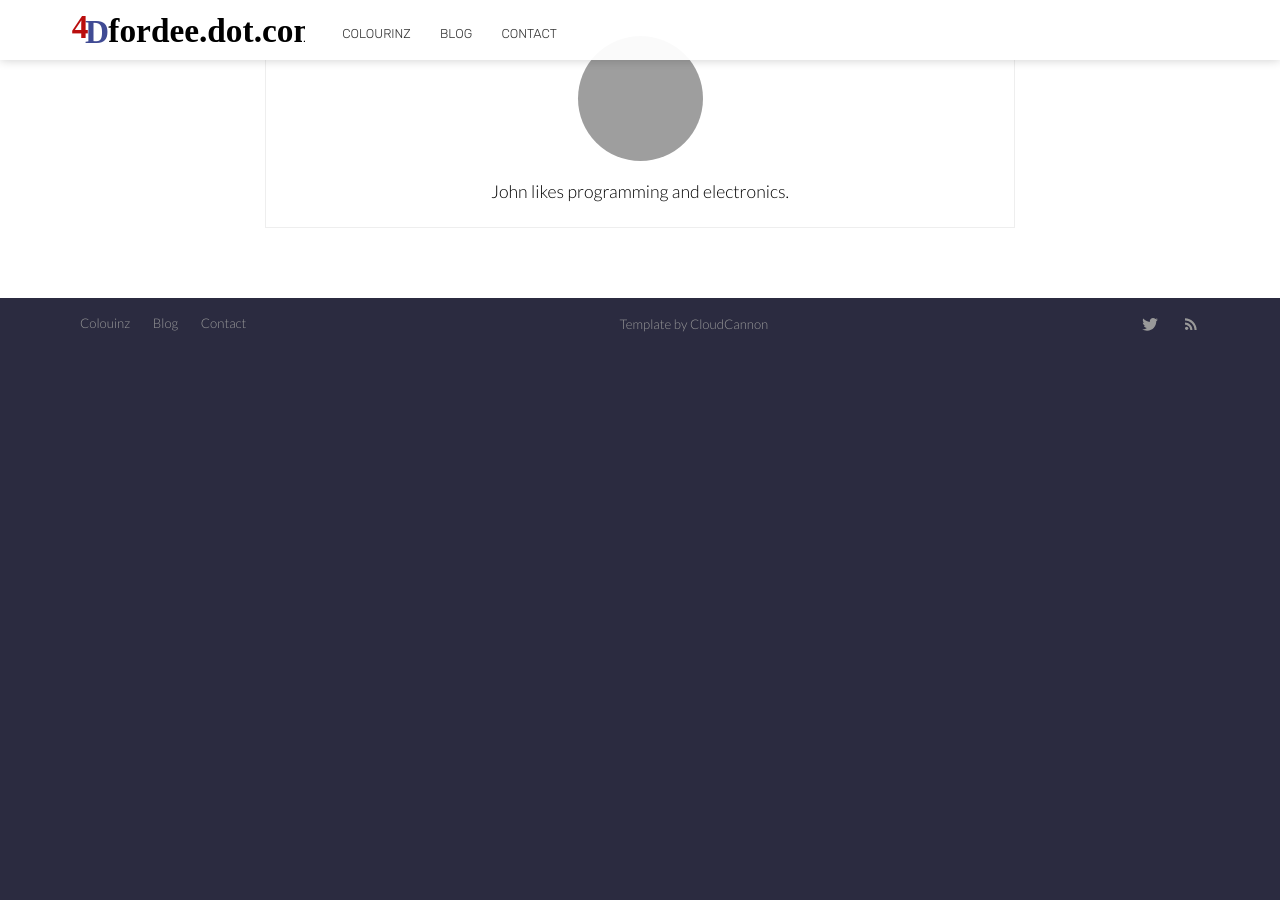
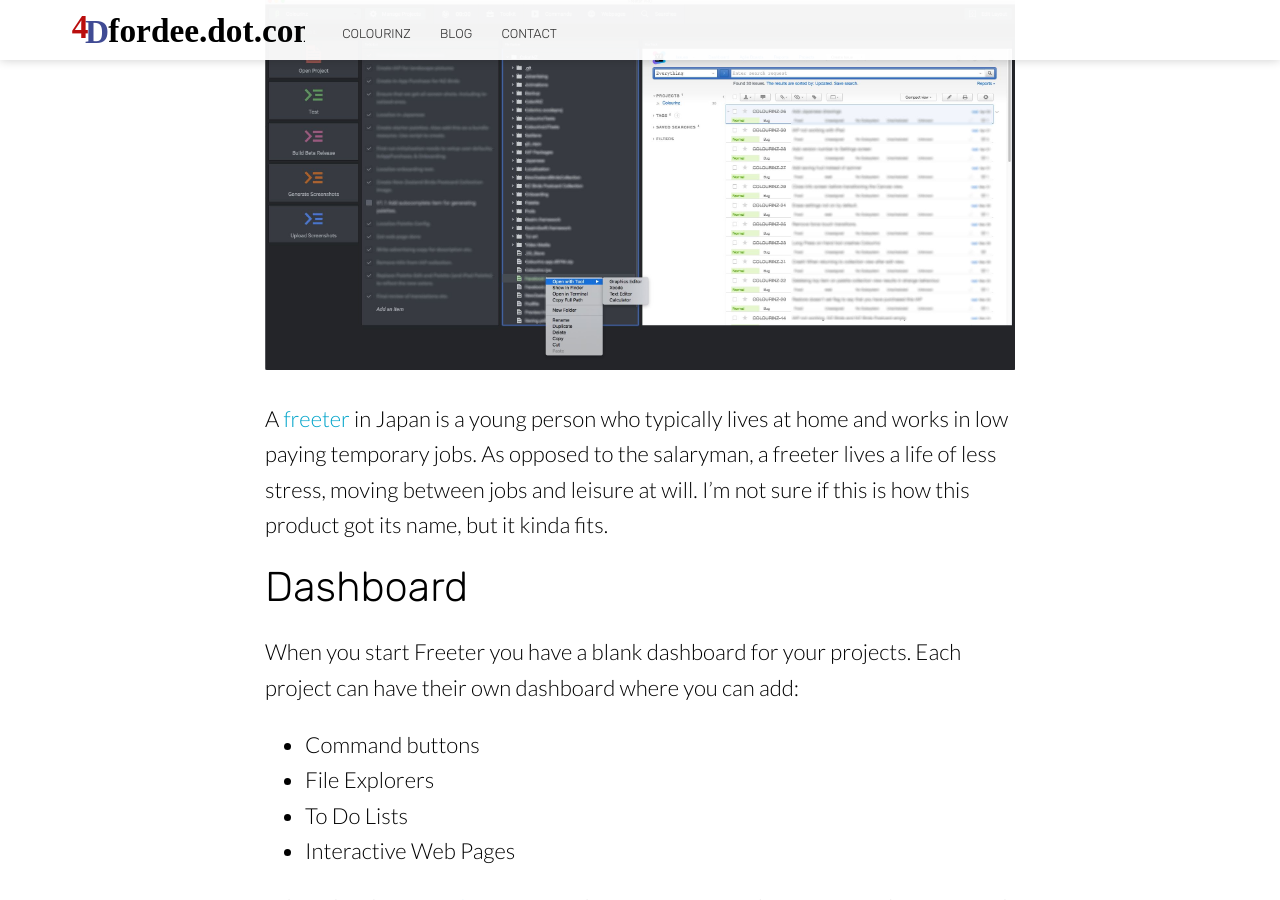
Before and after one commit to fordee/fordee.github.io, a Jekyll site: the page built from _posts/2017-04-01-freeter.md, in a window 1280 px wide and 900 px high, scrolled down 733 px. Built offline with Jekyll 4.4.1, drawn with Linux system fonts in a browser that asks for light colours; nearby versions of some CDN libraries; before the commit the page ends 1084 px from its top, so only the background shows below that; some of the changed text lies outside the part shown; grey boxes are pictures that could not be loaded.

Commit message:
Freeter blog entry. Staff pics.

```diff
--- a/_posts/2017-04-01-freeter.md
+++ b/_posts/2017-04-01-freeter.md
@@ -9,4 +9,22 @@ image: /images/Productivity.jpeg
 author_staff_member: john
 ---
 
-Freeter is a great new app for the Mac / Windows / Linux for simplifying your workflow.
+[Freeter](https://freeter.io/) is a great new app for the Mac / Windows / Linux for simplifying your workflow. It is essentially a dashboard into your projects.
+
+![Freeter](/images/freeter.jpeg)
+
+A [freeter](https://en.wikipedia.org/wiki/Freeter) in Japan is a young person who typically lives at home and works in low paying temporary jobs. As opposed to the salaryman, a freeter lives a life of less stress, moving between jobs and leisure at will. I'm not sure if this is how this product got its name, but it kinda fits.
+
+## Dashboard
+
+When you start Freeter you have a blank dashboard for your projects. Each project can have their own dashboard where you can add:
+* Command buttons
+* File Explorers
+* To Do Lists
+* Interactive Web Pages
+
+When developing [Colourinz](/colourinz/), I used [Freeter](https://freeter.io/) extensively. Apart from keeping track of to do items and bugs (through [You Track](https://www.jetbrains.com/youtrack/) by Jet Brains), I used it to fire off scripts to generate screenshots and upload them to the App Store or start a beta build and upload that.
+
+I have several side projects that I use [Freeter](https://freeter.io/) to pull everything together. I can work on one of these projects and then do nothing for months. [Freeter](https://freeter.io/) allows me to come back to it and pick up where I left off.
+
+So if you have trouble keeping your side projects on track, you should take a look at [Freeter](https://freeter.io/).
```
Also changed, not shown: _staff_members/john.md (+2 -2 lines), _staff_members/zcarl.md (+1 -1 lines), images/Carl.jpeg (added), images/Freeter.jpeg (added), images/John.jpeg (added).
